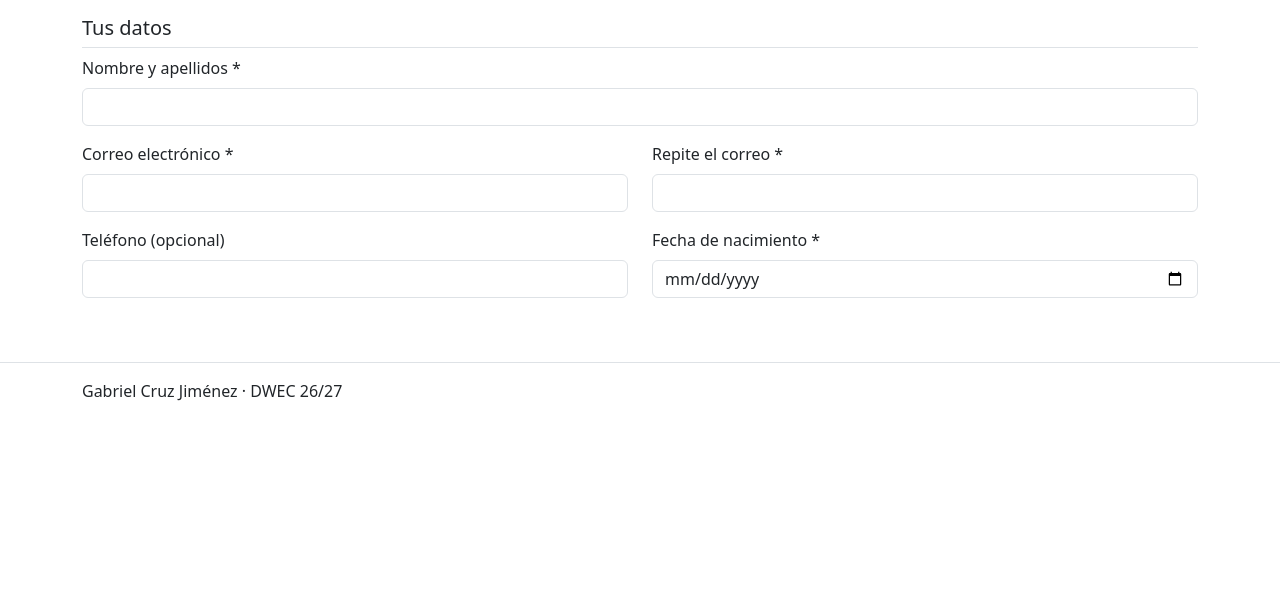
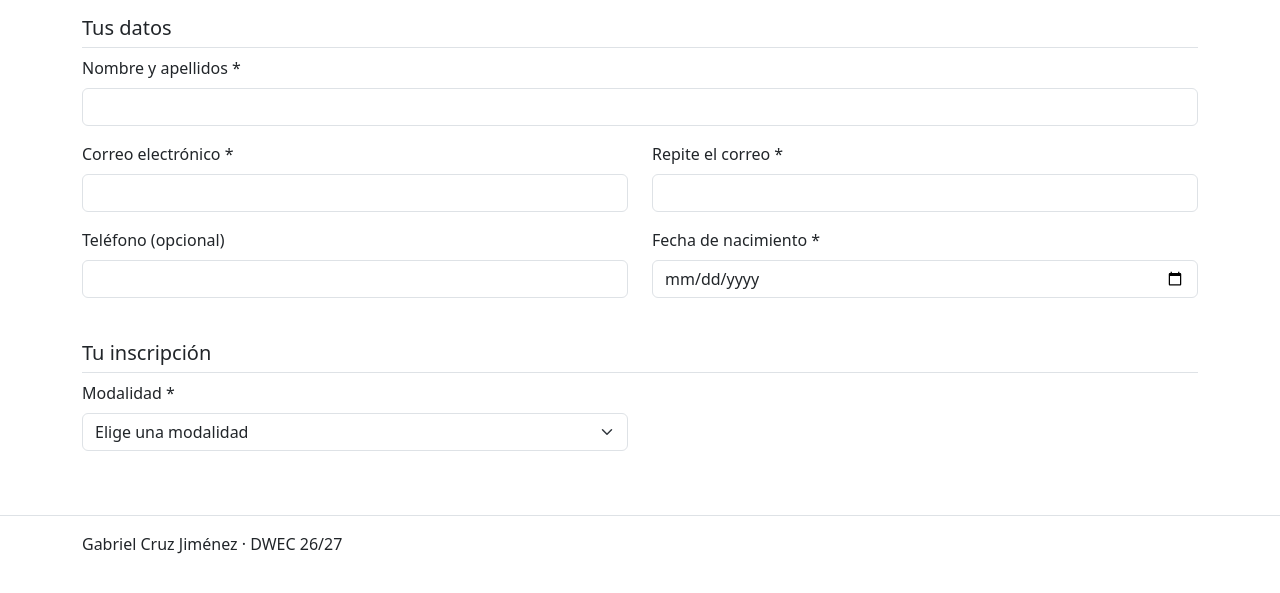
Before and after one commit to GabiCJ04/DesarrolloEntornoCliente, a plain HTML site: page tema08/index.html in a window 1280 px wide. Shown: the part 163-756 px from the top of the page. Drawn offline with nearby package versions, Linux system fonts and the light colour scheme.

Commit message:
Añade la elección de modalidad a la inscripción

```diff
--- a/tema08/index.html
+++ b/tema08/index.html
@@ -59,6 +59,20 @@
           </div>
         </div>
       </fieldset>
+      <fieldset class="mb-4">
+        <legend class="fs-5 border-bottom pb-1">Tu inscripción</legend>
+        <div class="row">
+          <div class="col-md-6 mb-3">
+            <label for="modalidad" class="form-label">Modalidad *</label>
+            <select id="modalidad" name="modalidad" class="form-select" required aria-describedby="errorModalidad">
+              <option value="">Elige una modalidad</option>
+              <option value="presencial">Presencial</option>
+              <option value="online">En línea</option>
+            </select>
+            <div id="errorModalidad" class="invalid-feedback"></div>
+          </div>
+        </div>
+      </fieldset>
     </form>
   </main>
   <footer class="border-top py-3">
```
